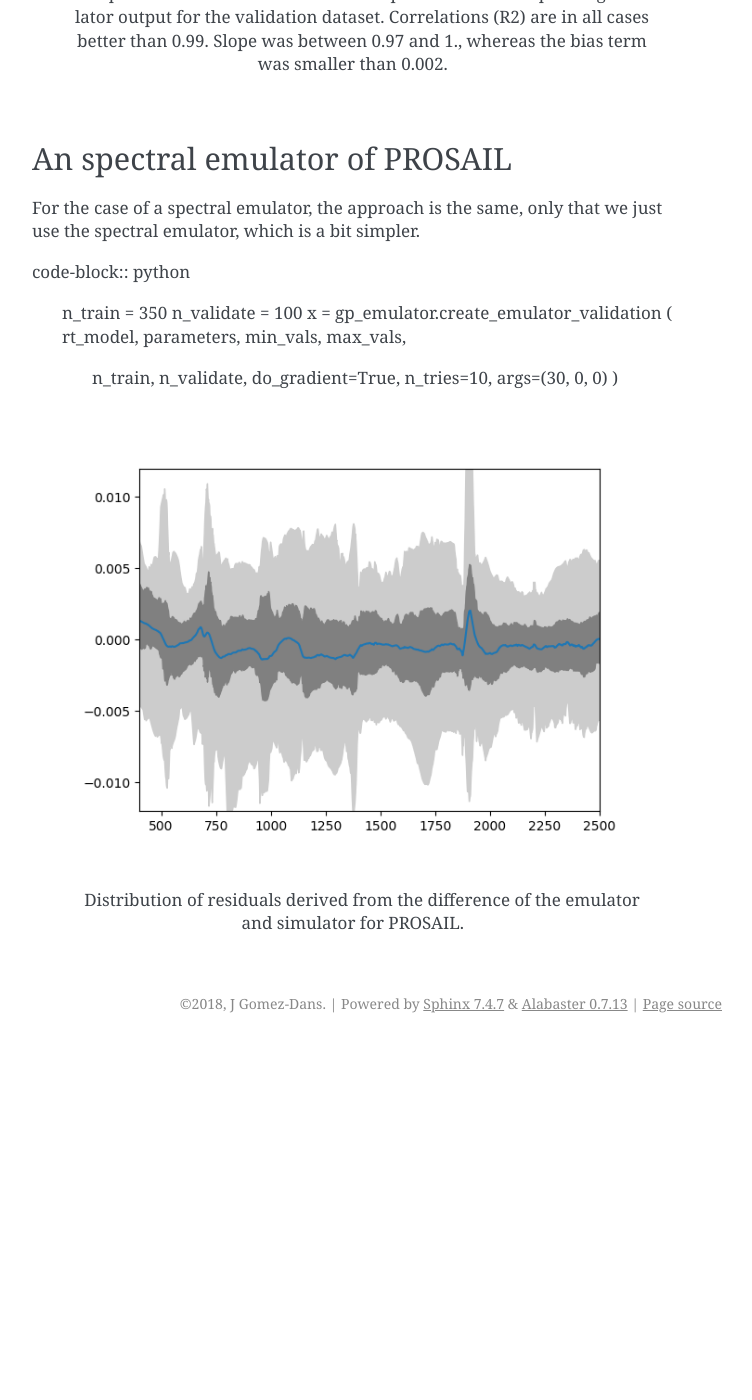
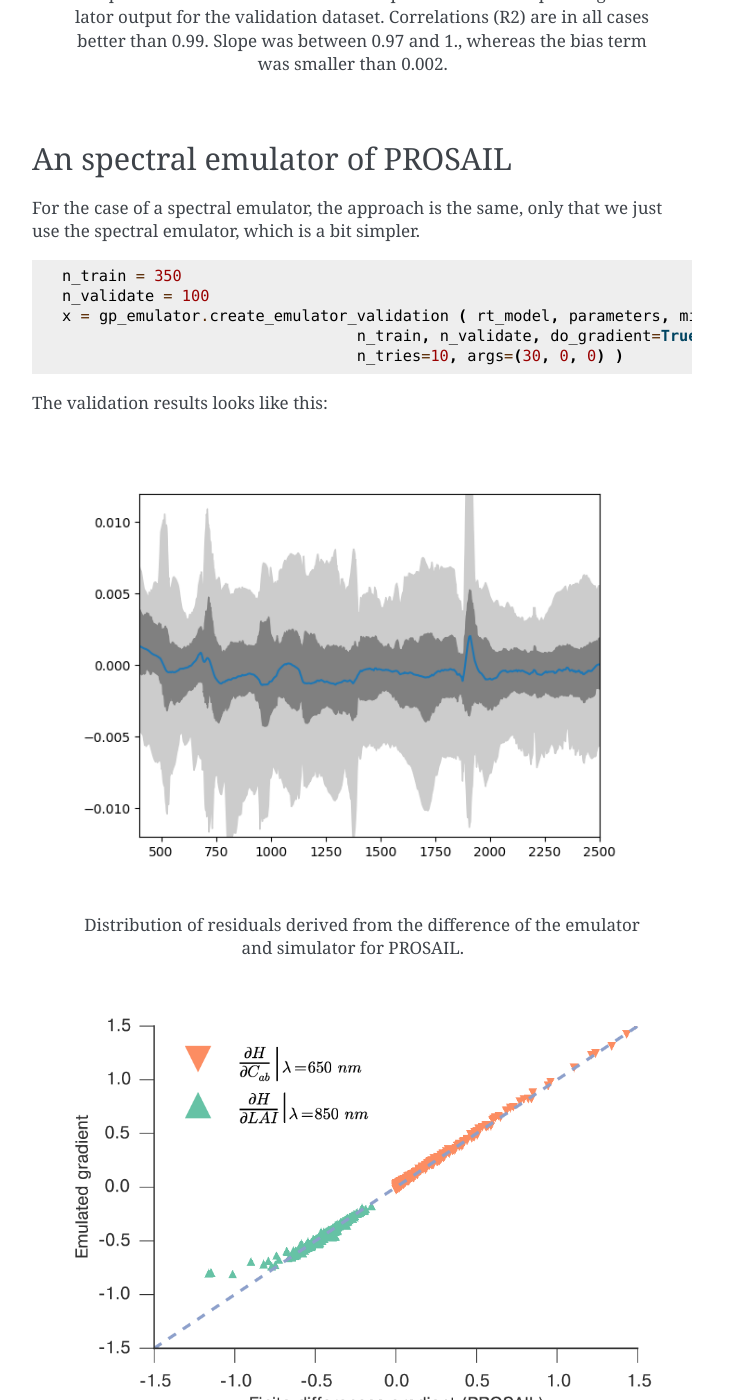
Before and after one commit to jgomezdans/gp_emulator, a Sphinx documentation site: the page built from docs/emulating_rt_model.rst, in a window 1280 px wide and 1400 px high, scrolled down 3376 px. Shown: the whole window, without its empty margins (388-1140 px from the left). Built offline with Sphinx 7.4.7, drawn with Linux system fonts in a browser that asks for light colours; before the commit the page ends 4419 px from its top, so only the background shows below that; some of the changed text lies outside the part shown.

Commit message:
Added more plots

```diff
--- a/docs/emulating_rt_model.rst
+++ b/docs/emulating_rt_model.rst
@@ -146,7 +146,8 @@ An spectral emulator of PROSAIL
 
 For the case of a spectral emulator, the approach is the same, only that we just use the spectral emulator, which is a bit simpler.
 
-code-block:: python
+
+.. code-block:: python
 
     n_train = 350
     n_validate = 100
@@ -155,7 +156,14 @@ code-block:: python
                                     n_tries=10, args=(30, 0, 0) )
 
 
+The validation results looks like this:
+
 .. figure:: prosail_spectral_emulator.png
    :figwidth: 90%
 
    Distribution of residuals derived from the difference of the emulator and simulator for PROSAIL.
+
+.. figure:: spectral_gradient_prosail.png
+   :figwidth: 90%
+
+   Comparison of the emulated model gradient versus finite difference approximation for LAI and chlorophyll at different spectral regions.
```
Also changed, not shown: docs/spectral_gradient_prosail.png (added).
